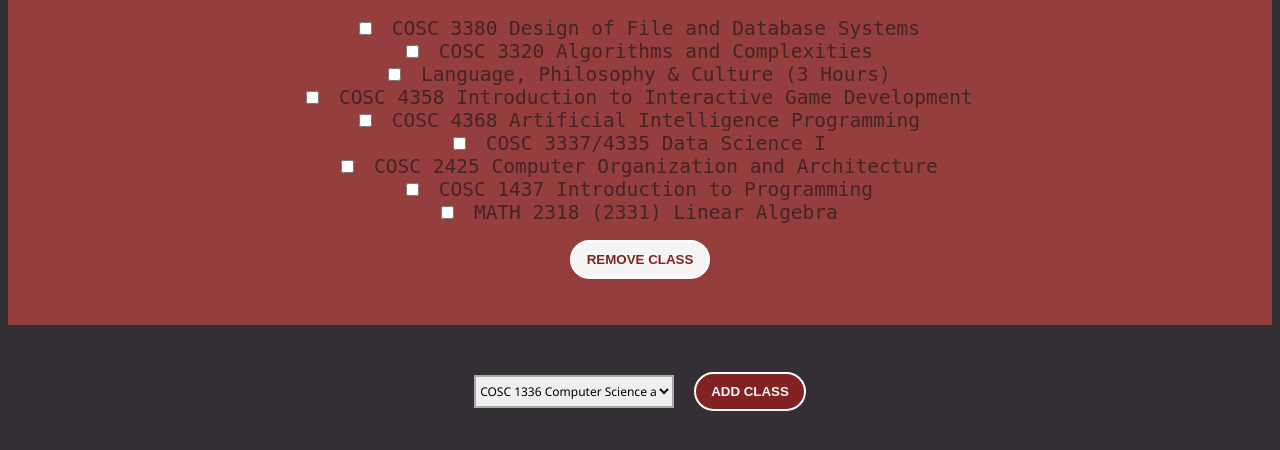
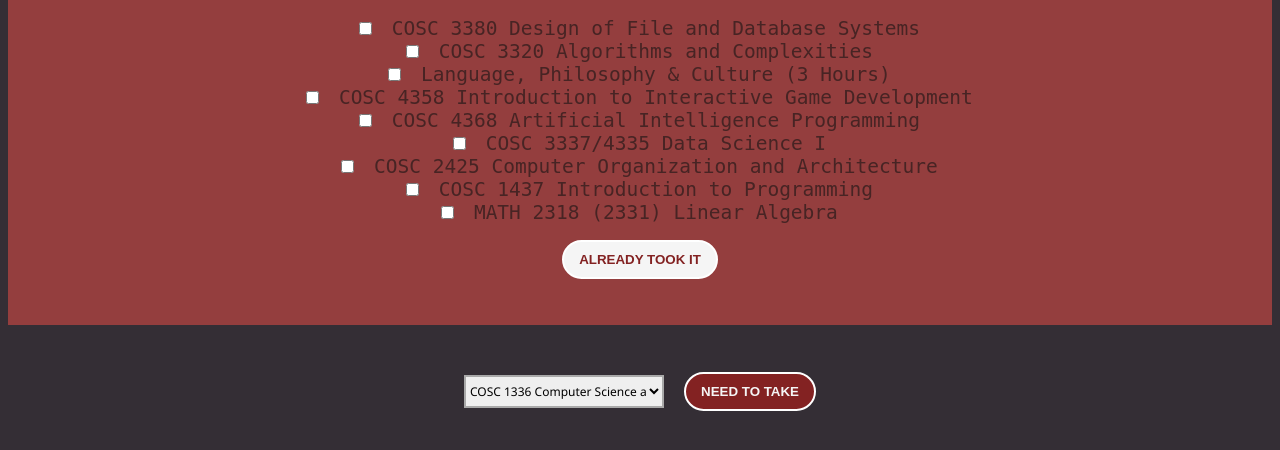
Before and after one commit to nimelica/UH-CS-Course-Checklist-App, a Flask app: page / in a window 1280 px wide. Shown: the part 333-783 px from the top of the page. Run offline with Flask 2, Linux system fonts and the light colour scheme; data comes from the database, SQL or seed files in the repository; grey boxes are pictures that could not be loaded.

Commit message:
finished

```diff
--- a/templates/index.html
+++ b/templates/index.html
@@ -24,7 +24,7 @@
                 <input type="checkbox" id="{{course}}" name="check" value="{{course}}">
                 <label for="{{course}}" name="{{course}}">{{course}}</label><br>
                 {% endfor %}
-                <input type="submit" value="REMOVE CLASS" id="remove_button">
+                <input type="submit" value="ALREADY TOOK IT" id="remove_button">
             </form>
         </div>
         <!--ADD A NEW COURSE-->
@@ -35,7 +35,7 @@
                     {% for course in all_courses %}
                        <option value="{{course}}">{{course}}</option>
                     {% endfor %}
-                    <input type="submit" value="ADD CLASS" id="add_button">
+                    <input type="submit" value="NEED TO TAKE" id="add_button">
                 </select>
             </form>
         </div>
```
